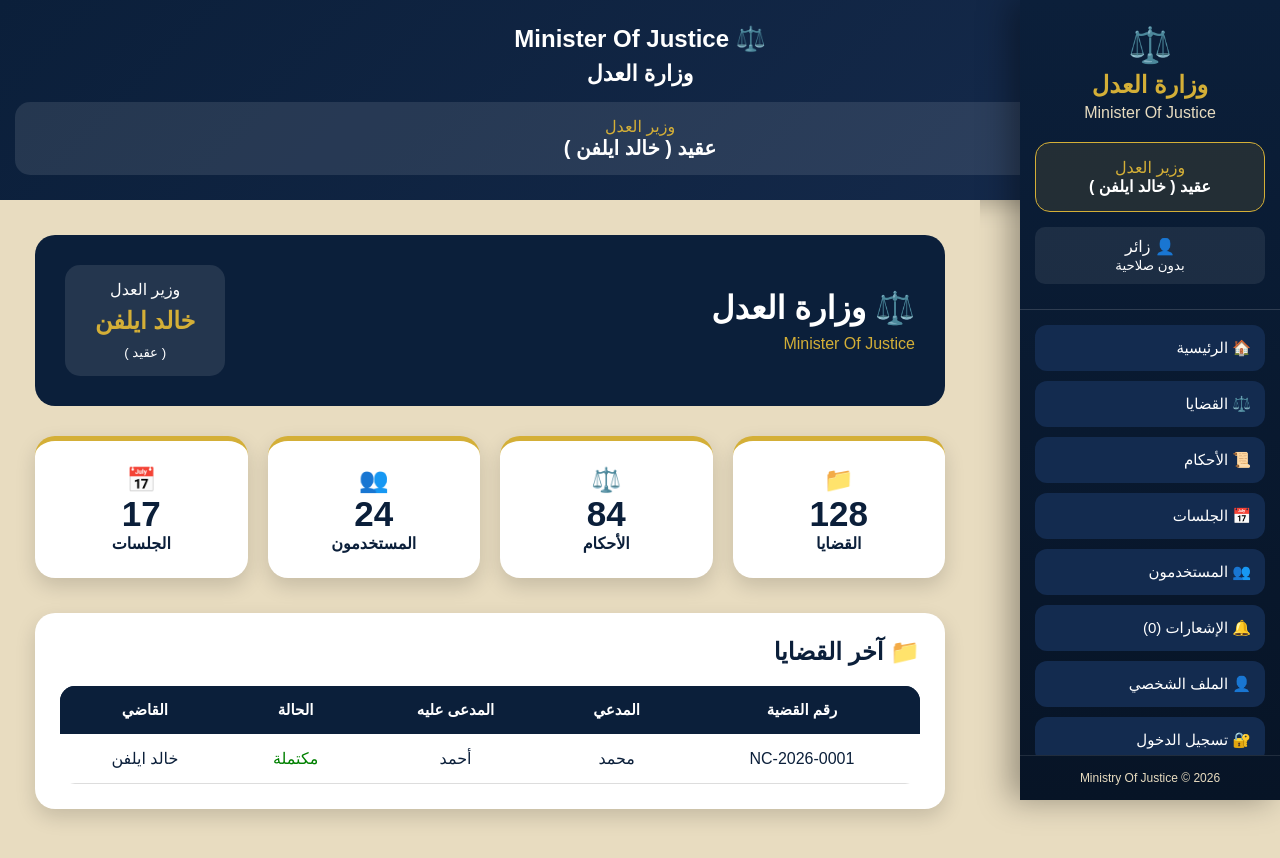
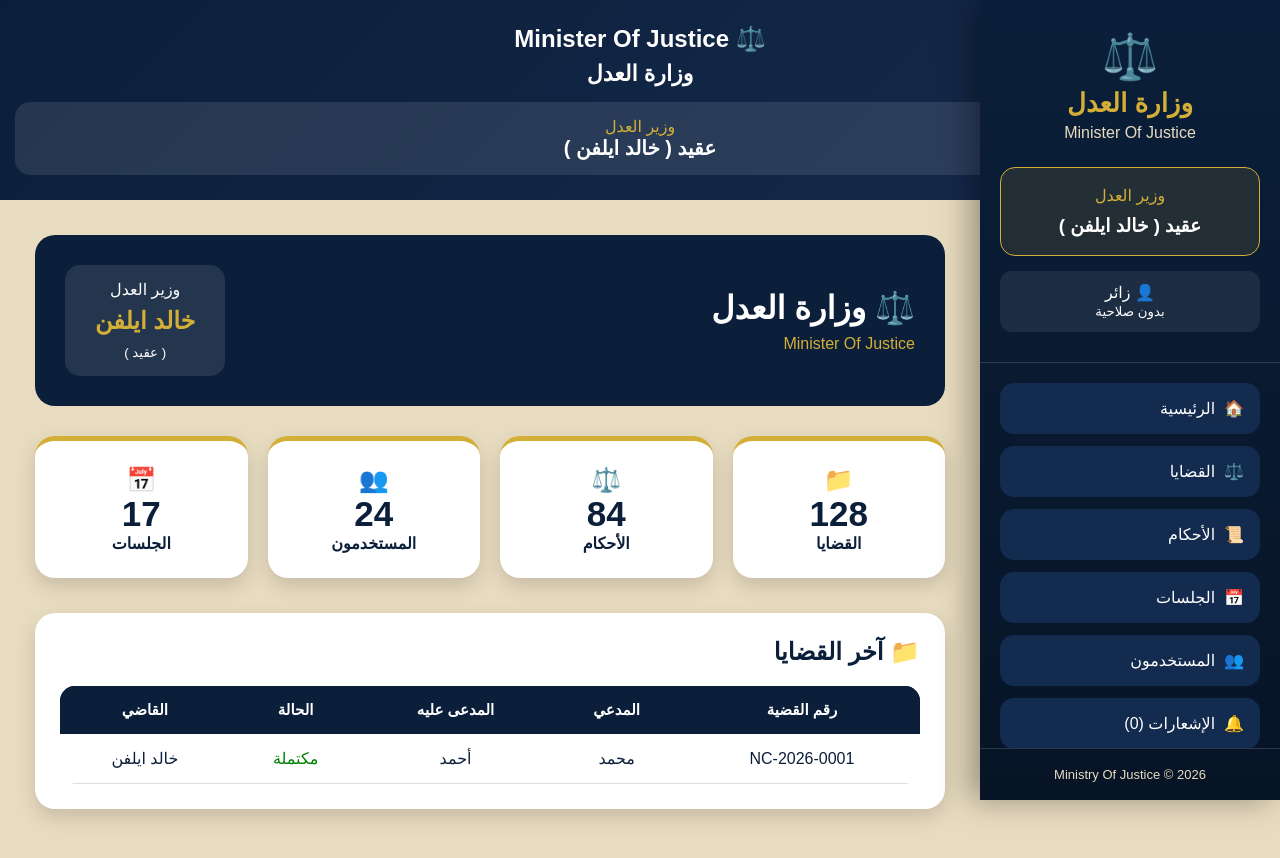
Before and after one commit to 38ed-ma/nice-justice, a Next.js app: page /dashboard in a window 1280 px wide. Shown: the top 858 px of the page. Built offline with nearby package versions, Linux system fonts and the light colour scheme.

Commit message:
Update Sidebar.tsx

```diff
--- a/app/components/Sidebar.tsx
+++ b/app/components/Sidebar.tsx
@@ -13,20 +13,14 @@ const [notifications,setNotifications] = useState(0)
 
 useEffect(()=>{
 
-const savedUser =
-localStorage.getItem("user")
-
+const savedUser = localStorage.getItem("user")
 
 if(savedUser){
-
 setUser(JSON.parse(savedUser))
-
 }
 
 
-const savedNotifications =
-localStorage.getItem("notifications")
-
+const savedNotifications = localStorage.getItem("notifications")
 
 if(savedNotifications){
 
@@ -38,6 +32,7 @@ JSON.parse(savedNotifications).length
 
 
 },[])
+
 
 
 
@@ -96,6 +91,8 @@ link:"/login"
 
 
 
+
+
 return(
 
 <aside
@@ -108,7 +105,9 @@ right:0,
 
 top:0,
 
-width:"260px",
+width:"300px",
+
+minWidth:"300px",
 
 height:"100vh",
 
@@ -123,7 +122,9 @@ flexDirection:"column",
 
 boxShadow:"-10px 0 30px rgba(0,0,0,.35)",
 
-zIndex:999
+zIndex:999,
+
+overflow:"hidden"
 
 }}
 
@@ -132,11 +133,12 @@ zIndex:999
 
 
 
+
 <div
 
 style={{
 
-padding:"25px 15px",
+padding:"30px 20px",
 
 textAlign:"center",
 
@@ -152,14 +154,12 @@ borderBottom:
 
 style={{
 
-fontSize:"35px"
+fontSize:"45px"
 
 }}
 
 >
-
 ⚖️
-
 </div>
 
 
@@ -170,7 +170,7 @@ style={{
 
 margin:"5px 0",
 
-fontSize:"24px",
+fontSize:"26px",
 
 color:"#D4AF37"
 
@@ -202,11 +202,12 @@ Minister Of Justice
 
 
 
+
 <div
 
 style={{
 
-marginTop:"20px",
+marginTop:"25px",
 
 background:"rgba(212,175,55,.12)",
 
@@ -214,7 +215,7 @@ border:"1px solid #D4AF37",
 
 borderRadius:"15px",
 
-padding:"15px"
+padding:"18px"
 
 }}
 
@@ -238,14 +239,25 @@ color:"#D4AF37"
 </p>
 
 
-<strong>
+
+<h3
+
+style={{
+
+margin:"10px 0 0"
+
+}}
+
+>
 
 عقيد ( خالد ايلفن )
 
-</strong>
+</h3>
+
 
 
 </div>
+
 
 
 
@@ -258,9 +270,9 @@ marginTop:"15px",
 
 background:"rgba(255,255,255,.08)",
 
-padding:"10px",
+padding:"12px",
 
-borderRadius:"10px"
+borderRadius:"12px"
 
 }}
 
@@ -280,7 +292,9 @@ borderRadius:"10px"
 </div>
 
 
+
 </div>
+
 
 
 
@@ -290,16 +304,15 @@ borderRadius:"10px"
 
 style={{
 
-padding:"15px",
+padding:"20px",
 
-overflowY:"auto",
+flex:1,
 
-flex:1
+overflowY:"auto"
 
 }}
 
 >
-
 
 
 {
@@ -318,11 +331,11 @@ style={{
 
 width:"100%",
 
-padding:"14px",
+padding:"16px",
 
-marginBottom:"10px",
+marginBottom:"12px",
 
-borderRadius:"12px",
+borderRadius:"14px",
 
 border:"none",
 
@@ -330,11 +343,13 @@ background:"#132B4F",
 
 color:"white",
 
-fontSize:"15px",
+fontSize:"16px",
 
 cursor:"pointer",
 
-textAlign:"right"
+textAlign:"right",
+
+transition:"0.3s"
 
 }}
 
@@ -349,6 +364,7 @@ e.currentTarget.style.color="#111"
 }}
 
 
+
 onMouseLeave={(e)=>{
 
 e.currentTarget.style.background="#132B4F"
@@ -358,13 +374,17 @@ e.currentTarget.style.color="white"
 }}
 
 
-
 >
 
 
+<span>
+
 {item.icon}
 
-&nbsp;
+</span>
+
+
+&nbsp;&nbsp;
 
 {item.title}
 
@@ -384,20 +404,21 @@ e.currentTarget.style.color="white"
 
 
 
+
 <footer
 
 style={{
 
-padding:"15px",
+padding:"18px",
 
 textAlign:"center",
 
-fontSize:"12px",
+fontSize:"13px",
 
 color:"#E8DCC0",
 
 borderTop:
-"1px solid rgba(255,255,255,.1)"
+"1px solid rgba(255,255,255,.15)"
 
 }}
 
@@ -409,6 +430,7 @@ Ministry Of Justice © 2026
 
 
 
+
 </aside>
 
 
```
